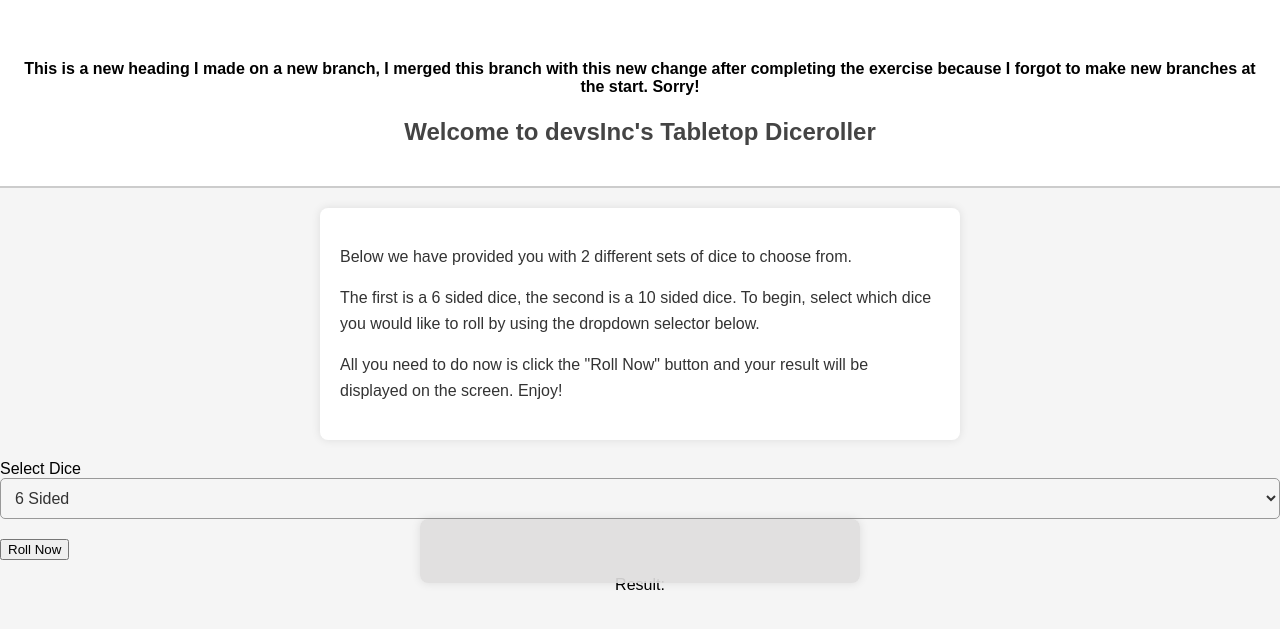
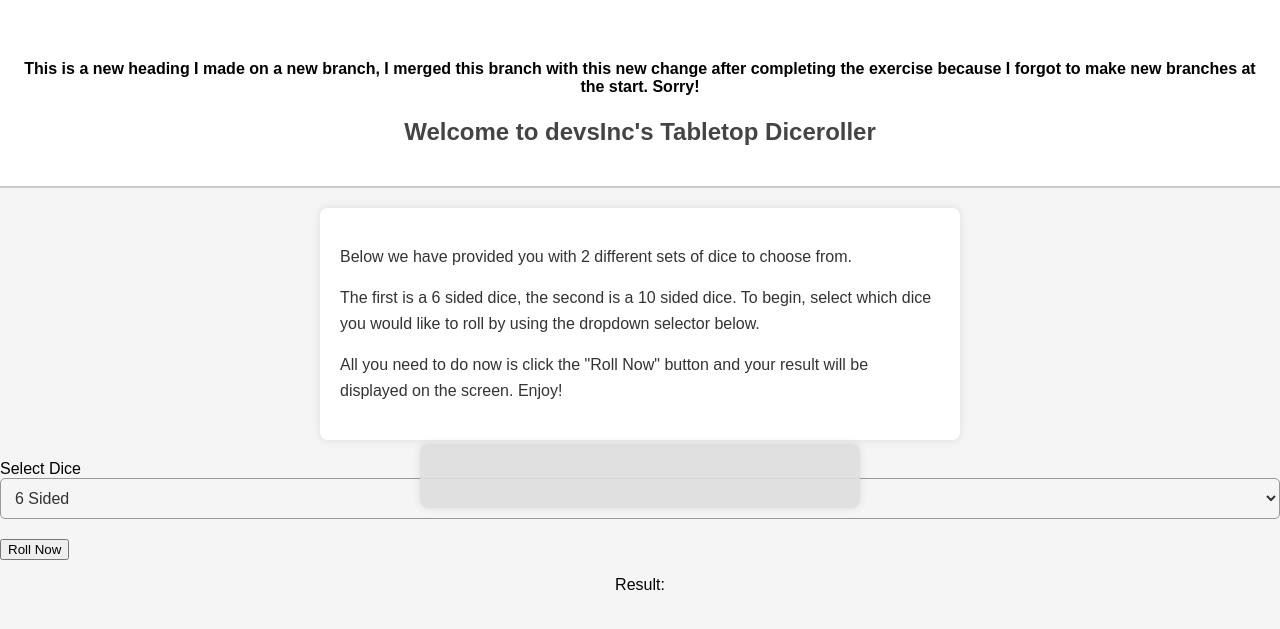
Before and after one commit to JarrodJackson2000/jarrodjackson2000.github.io, a plain HTML site: page exercise_8.html in a window 1280 px wide. Shown: the part 89-718 px from the top of the page. Drawn offline with Linux system fonts and the light colour scheme.

Commit message:
changes to box position

```diff
--- a/exercise_8.css
+++ b/exercise_8.css
@@ -110,3 +110,8 @@ body {
   border-radius: 4px;
   text-align: center;
 }
+
+/* Additional style for positioning the box below the dropdown */
+.dropdown + .display-box {
+  top: calc(70% + 5px); /* Adjust the spacing as needed */
+}
```
